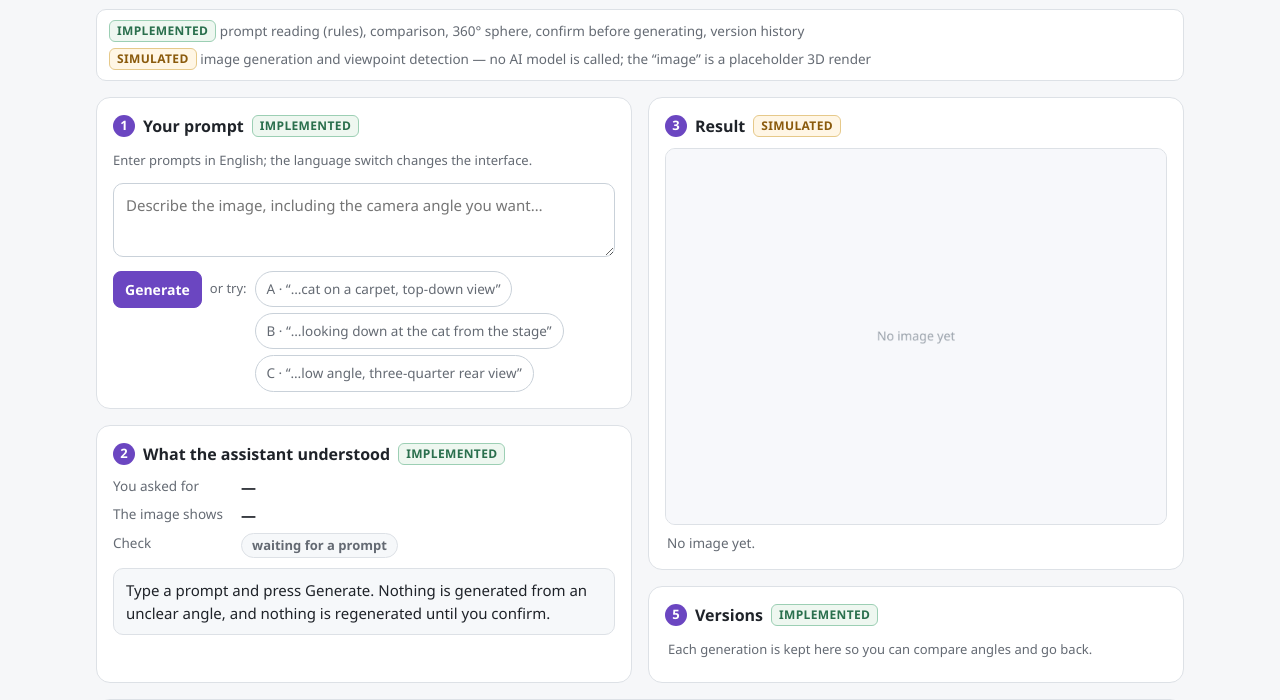
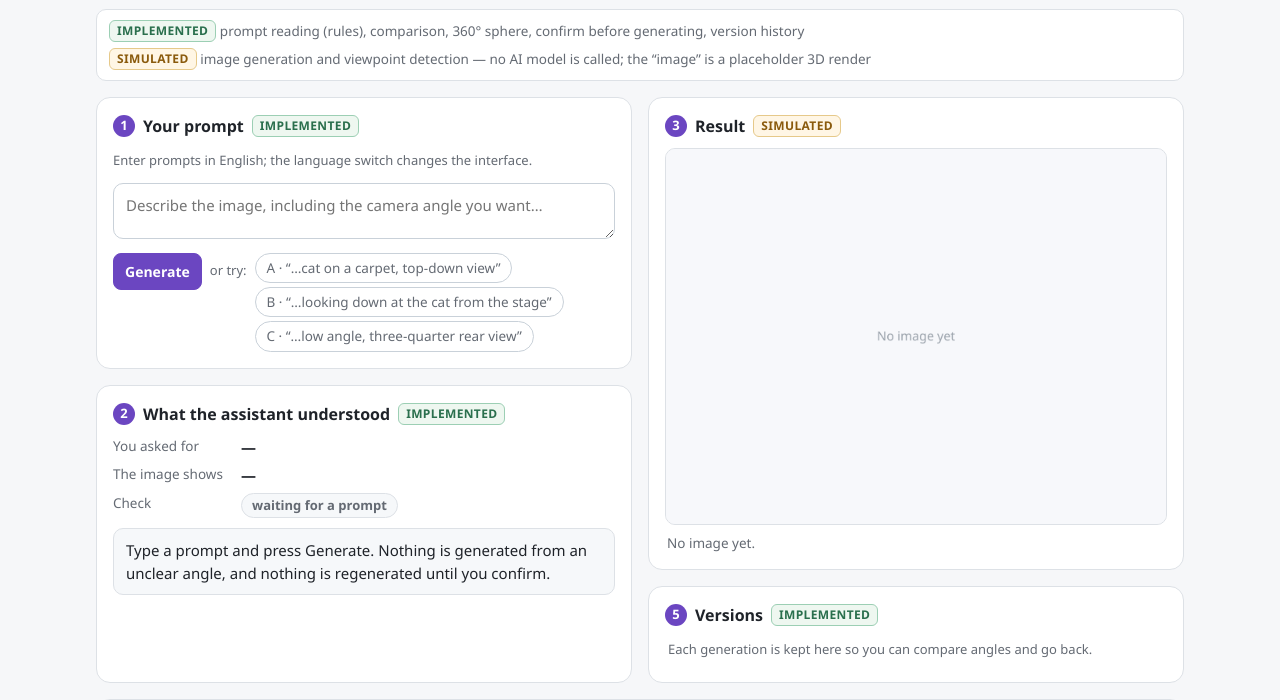
Before and after one commit to ShiSongLin6/viewpoint-assistant, a plain HTML site: page prototype/index.html in a window 1280 px wide. Shown: the part 80-780 px from the top of the page. Drawn offline with Linux system fonts and the light colour scheme.

Commit message:
Shorter prompt box and tighter example chips so cards 1 and 2 line up

```diff
--- a/prototype/index.html
+++ b/prototype/index.html
@@ -30,14 +30,15 @@
     .card.attention{border-color:var(--amber-line);box-shadow:0 0 0 3px var(--amber-bg);}
   .card h2{font-size:16px;margin:0 0 10px;display:flex;align-items:center;gap:8px;flex-wrap:wrap;}
   .num{display:inline-flex;align-items:center;justify-content:center;width:22px;height:22px;border-radius:50%;background:var(--purple);color:#fff;font-size:13px;font-weight:700;flex:0 0 auto;}
-  textarea{width:100%;min-height:74px;font:inherit;border:1px solid #c9d1d9;border-radius:10px;padding:10px 12px;resize:vertical;color:var(--ink);}
+  textarea{width:100%;height:56px;min-height:44px;font:inherit;border:1px solid #c9d1d9;border-radius:10px;padding:10px 12px;resize:vertical;color:var(--ink);}
   textarea:focus,button:focus-visible,input:focus-visible,select:focus-visible,.thumb:focus-visible{outline:2px solid var(--purple);outline-offset:2px;}
   .row{display:flex;flex-wrap:wrap;gap:8px;align-items:center;}
   button{font:inherit;font-size:14px;border:1px solid #c9d1d9;background:#fff;color:var(--ink);border-radius:8px;padding:7px 11px;cursor:pointer;}
   button:hover{background:#f0f2f5;}
   button.primary{background:var(--purple);border-color:var(--purple);color:#fff;font-weight:600;}
   button.primary:hover{background:#5a3aa8;}
-  .examples{display:flex;flex-direction:column;align-items:flex-start;gap:6px;}
+  .examples{display:flex;flex-direction:column;align-items:flex-start;gap:4px;}
+  .examples button.chip{padding:4px 11px;}
   button.chip{border-radius:999px;font-size:13.5px;color:var(--sub);text-align:left;}
   .small{font-size:13px;color:var(--sub);}
   .kv{display:grid;grid-template-columns:118px minmax(0,1fr);gap:6px 10px;margin:0 0 10px;}
```
Also changed, not shown: docs/a2/screens/A1_prompt.png, docs/a2/screens/A2_understood.png, docs/a2/screens/A3_camera.png, docs/a2/screens/A4_versions.png, docs/a2/screens/B1_prompt.png, docs/a2/screens/B2_result.png, docs/a2/screens/B2_understood.png, docs/a2/screens/B3_camera.png, docs/a2/screens/B4_result.png, docs/a2/screens/B4_versions.png, docs/a2/screens/C1_prompt.png, docs/a2/screens/C2_result.png, docs/a2/screens/C2_understood.png, docs/a2/screens/C3_camera.png, 3 more files, 2 other files.
